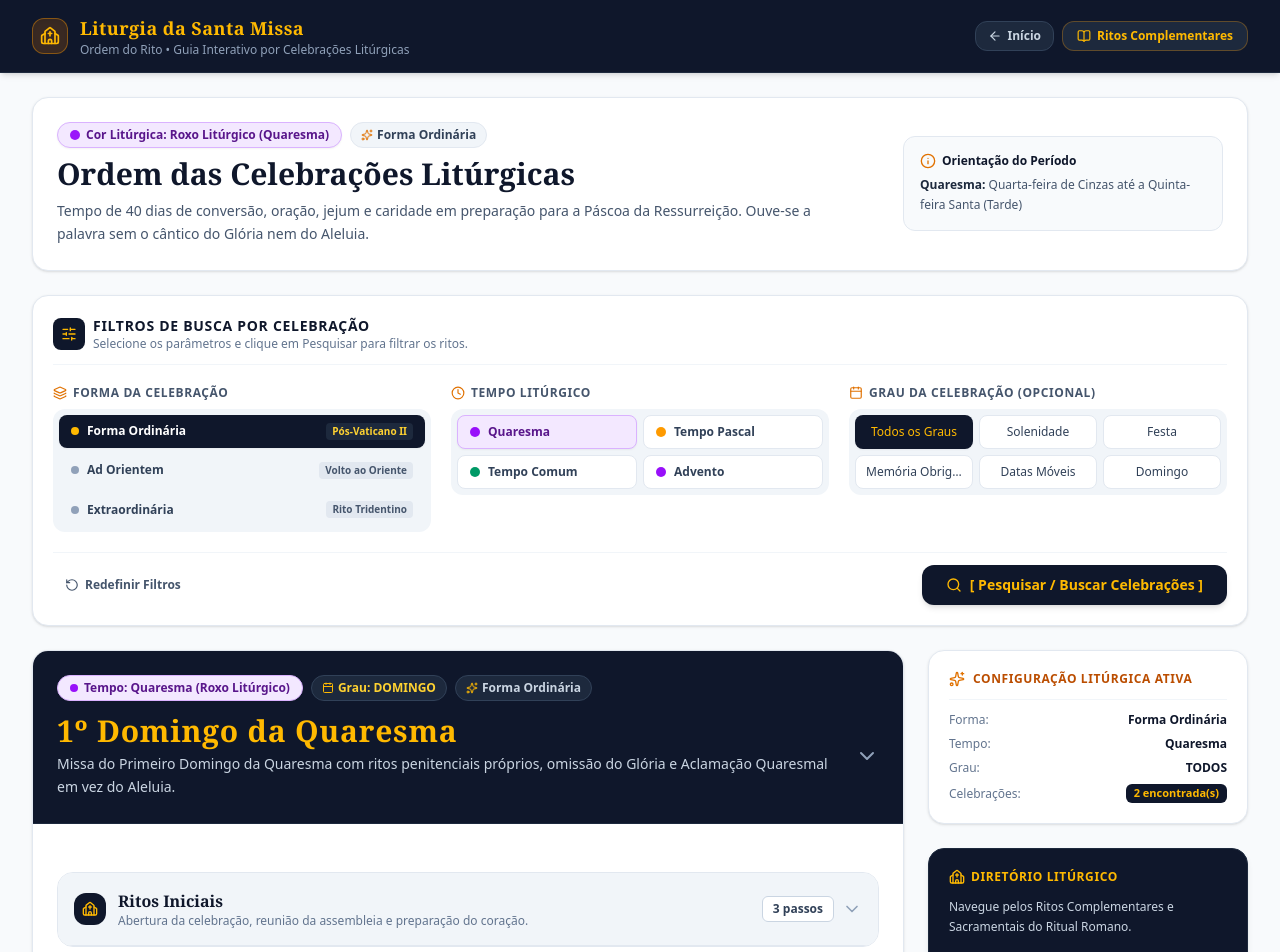
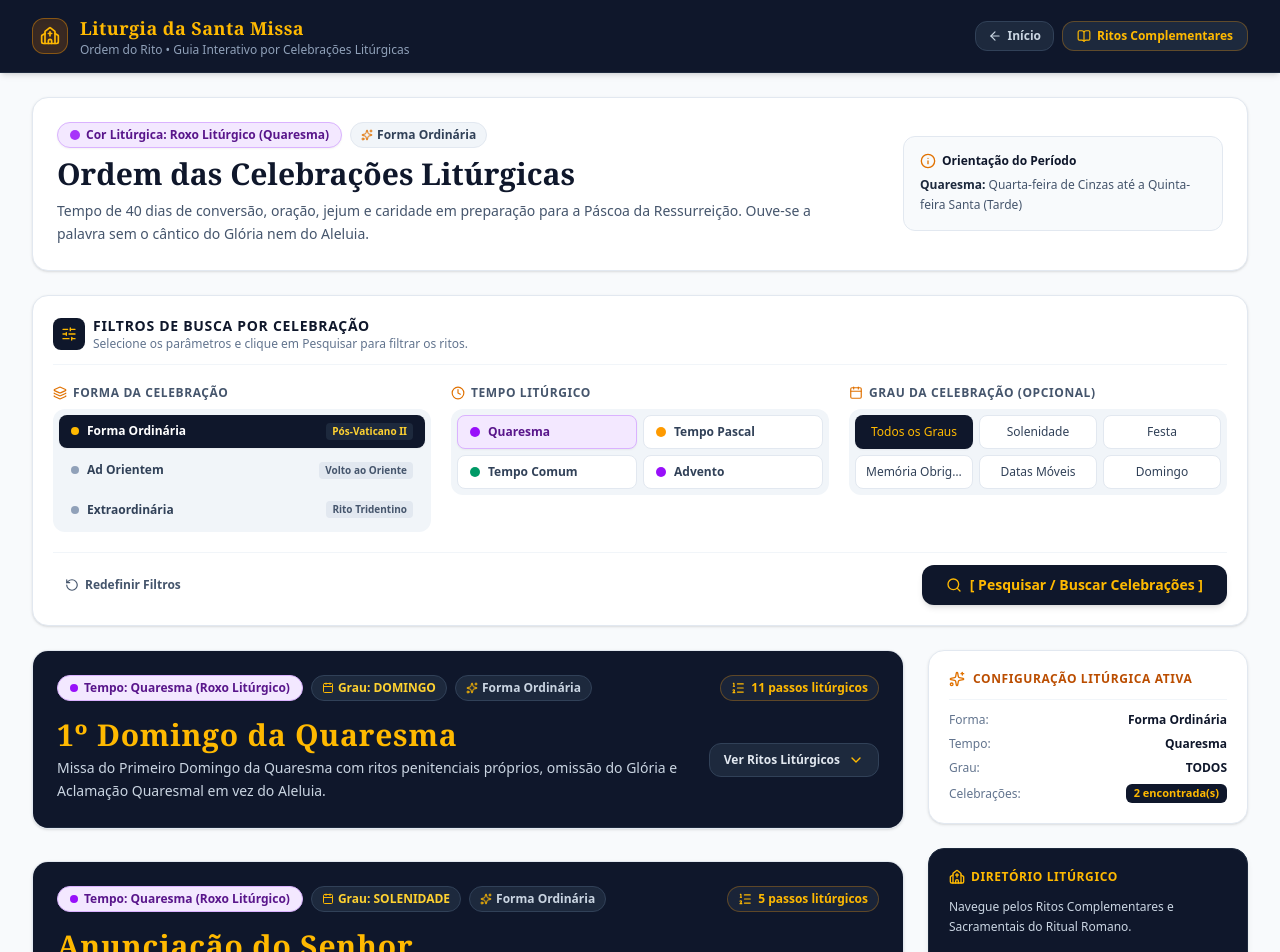
Before and after one commit to Marcelo-Augustovs/pnsf-liturgia-manager, a Next.js app: page /ritos in a window 1280 px wide. Shown: the top 952 px of the page. Built offline with nearby package versions, Linux system fonts and the light colour scheme.

Commit message:
feat: criado novo accordion(principal) e melhoria na Ux. style: ajuste na Ui relacionado a Ux

```diff
--- a/src/app/ritos/page.tsx
+++ b/src/app/ritos/page.tsx
@@ -10,13 +10,10 @@ import {
   GRUPOS_RITO_INFO
 } from '@/data/ritosMissaData';
 import {
-  FormaCelebracao,
-  TempoLiturgico,
   GrauCelebracao,
   GrupoRito,
-  PassoRito,
   Celebracao,
-  FiltrosMissa
+  FiltrosMissa,
 } from '@/types/ritosMissa';
 import { MediaRenderer } from '@/components/MediaRenderer';
 import { DynamicIcon } from '@/components/DynamicIcon';
@@ -27,7 +24,6 @@ import {
   Clock,
   Sparkles,
   ChevronDown,
-  ChevronUp,
   Church,
   CheckCircle2,
   Filter,
@@ -420,17 +416,26 @@ export default function RitosMissaPage() {
                 const formaInfo = FORMAS_CELEBRACAO_OPTIONS.find((f) => f.id === celebracao.forma) || FORMAS_CELEBRACAO_OPTIONS[0];
                 const isCelebracaoOpen = openCelebracaoIds.has(celebracao.id);
 
+                // Cálculo dos metadados estatísticos da celebração
+                const totalPassosCelebracao =
+                  (celebracao.ritos?.iniciais?.length || 0) +
+                  (celebracao.ritos?.palavra?.length || 0) +
+                  (celebracao.ritos?.eucaristica?.length || 0) +
+                  (celebracao.ritos?.finais?.length || 0);
+
                 return (
                   <article
                     key={celebracao.id}
-                    className="bg-white border border-slate-200 rounded-2xl shadow-sm hover:shadow-md transition-all overflow-hidden space-y-6"
+                    className="bg-white border border-slate-200 rounded-2xl shadow-sm hover:shadow-md transition-all overflow-hidden"
                   >
-                    {/* Cabeçalho do Card Principal da Celebração */}
+                    {/* Cabeçalho do Card Principal da Celebração (Accordion Pai) */}
                     <button
                       type="button"
                       onClick={() => toggleCelebracao(celebracao.id)}
-                      className="w-full bg-slate-900 text-white p-5 sm:p-6 border-b border-slate-800 space-y-3 text-left"
+                      className="w-full bg-slate-900 hover:bg-slate-850 text-white p-5 sm:p-6 transition-colors space-y-4 text-left border-b border-slate-800 cursor-pointer group"
+                      aria-expanded={isCelebracaoOpen}
                     >
+                      <div className="flex flex-wrap items-center justify-between gap-3">
                         <div className="flex flex-wrap items-center gap-2">
                           {/* Liturgical Color Badge */}
                           <span
@@ -455,28 +460,47 @@ export default function RitosMissaPage() {
                           </span>
                         </div>
 
+                        {/* Badge de Contagem Total de Passos */}
+                        <span className="inline-flex items-center gap-1.5 px-2.5 py-1 rounded-full text-xs font-semibold bg-slate-800/80 text-amber-400 border border-amber-500/30">
+                          <ListOrdered className="w-3.5 h-3.5 text-amber-400" />
+                          <span>{totalPassosCelebracao} passos litúrgicos</span>
+                        </span>
+                      </div>
+
                       <div className="flex items-center justify-between gap-4">
-                        <div>
-                          <h2 className="text-2xl sm:text-3xl font-bold font-serif text-amber-400 tracking-wide">
+                        <div className="space-y-1">
+                          <h2 className="text-2xl sm:text-3xl font-bold font-serif text-amber-400 tracking-wide group-hover:text-amber-300 transition-colors">
                             {celebracao.nome}
                           </h2>
 
                           {celebracao.descricaoBreve && (
-                            <p className="text-slate-300 text-xs sm:text-sm leading-relaxed mt-1">
+                            <p className="text-slate-300 text-xs sm:text-sm leading-relaxed">
                               {celebracao.descricaoBreve}
                             </p>
                           )}
                         </div>
 
-                        {isCelebracaoOpen ? (
-                          <ChevronUp className="w-6 h-6 text-amber-400 flex-shrink-0" />
-                        ) : (
-                          <ChevronDown className="w-6 h-6 text-slate-400 flex-shrink-0" />
-                        )}
+                        {/* Indicador Visual do Accordion Pai */}
+                        <div className="flex items-center gap-2 px-3.5 py-2 rounded-xl bg-slate-800 border border-slate-700 text-xs font-semibold text-slate-200 group-hover:border-amber-500/40 group-hover:text-white transition-all flex-shrink-0">
+                          <span className="hidden sm:inline">
+                            {isCelebracaoOpen ? 'Recolher Ritos' : 'Ver Ritos Litúrgicos'}
+                          </span>
+                          <ChevronDown
+                            className={`w-4 h-4 text-amber-400 transition-transform duration-300 ease-in-out ${isCelebracaoOpen ? 'rotate-180' : 'rotate-0'
+                              }`}
+                          />
                         </div>
-
+                      </div>
                     </button>
 
+                    {/* WRAPPER COM ANIMAÇÃO SUAVE DE EXPANSÃO/RECOLHIMENTO DO ACCORDION PAI */}
+                    <div
+                      className={`grid transition-all duration-300 ease-in-out ${isCelebracaoOpen
+                        ? 'grid-rows-[1fr] opacity-100'
+                        : 'grid-rows-[0fr] opacity-0 overflow-hidden'
+                        }`}
+                    >
+                      <div className="overflow-hidden">
                         {/* CONTEÚDO DOS 4 GRANDES GRUPOS DE RITOS */}
                         <div className="p-5 sm:p-6 space-y-6">
                           {(['iniciais', 'palavra', 'eucaristica', 'finais'] as GrupoRito[]).map(
@@ -491,16 +515,20 @@ export default function RitosMissaPage() {
                               return (
                                 <section
                                   key={grupoKey}
-                              className="border border-slate-200 rounded-2xl overflow-hidden bg-slate-50/50 space-y-0"
+                                  className="border border-slate-200 rounded-2xl overflow-hidden bg-slate-50/50 space-y-0 shadow-2xs"
                                 >
-                              {/* ACCORDION DO GRUPO DE RITO */}
+                                  {/* ACCORDION DO GRUPO DE RITO (FILHO 1) */}
                                   <button
                                     type="button"
-                                onClick={() => toggleGroup(celebracao.id, grupoKey)}
+                                    onClick={(e) => {
+                                      e.stopPropagation();
+                                      toggleGroup(celebracao.id, grupoKey);
+                                    }}
                                     className="w-full bg-slate-100 hover:bg-slate-200/80 text-slate-900 p-4 font-bold flex items-center justify-between transition-all cursor-pointer text-left border-b border-slate-200"
+                                    aria-expanded={isGroupOpen}
                                   >
                                     <div className="flex items-center gap-3">
-                                  <div className="w-8 h-8 rounded-xl bg-slate-900 text-amber-400 flex items-center justify-center font-bold">
+                                      <div className="w-8 h-8 rounded-xl bg-slate-900 text-amber-400 flex items-center justify-center font-bold shadow-xs">
                                         <DynamicIcon name={grupoInfo.iconName} className="w-4 h-4" />
                                       </div>
                                       <div>
@@ -517,16 +545,21 @@ export default function RitosMissaPage() {
                                       <span className="px-2.5 py-1 rounded-md bg-white border border-slate-300 text-slate-700 text-xs font-semibold">
                                         {passosDoGrupo.length} passos
                                       </span>
-                                  {isGroupOpen ? (
-                                    <ChevronUp className="w-5 h-5 text-amber-600" />
-                                  ) : (
-                                    <ChevronDown className="w-5 h-5 text-slate-400" />
-                                  )}
+                                      <ChevronDown
+                                        className={`w-5 h-5 text-amber-600 transition-transform duration-300 ${isGroupOpen ? 'rotate-180 text-amber-600' : 'rotate-0 text-slate-400'
+                                          }`}
+                                      />
                                     </div>
                                   </button>
 
-                              {/* LISTA DOS PASSOS DO GRUPO (Renderização Condicional mantendo dados na memória) */}
-                              {isGroupOpen && (
+                                  {/* LISTA DOS PASSOS DO GRUPO COM TRANSIÇÃO SUAVE */}
+                                  <div
+                                    className={`grid transition-all duration-300 ease-in-out ${isGroupOpen
+                                      ? 'grid-rows-[1fr] opacity-100'
+                                      : 'grid-rows-[0fr] opacity-0 overflow-hidden'
+                                      }`}
+                                  >
+                                    <div className="overflow-hidden">
                                       <div className="p-4 sm:p-5 space-y-4">
                                         {passosDoGrupo.map((passo) => {
                                           const stepKeyId = `${celebracao.id}-${passo.id}`;
@@ -555,18 +588,21 @@ export default function RitosMissaPage() {
                                                   )}
                                                 </div>
 
-                                          {/* BOTÃO EXPANDIR / RECOLHER PASSO INDIVIDUAL */}
+                                                {/* BOTÃO EXPANDIR / RECOLHER PASSO INDIVIDUAL (FILHO 2) */}
                                                 <button
                                                   type="button"
-                                            onClick={() => toggleStep(celebracao.id, passo.id)}
+                                                  onClick={(e) => {
+                                                    e.stopPropagation();
+                                                    toggleStep(celebracao.id, passo.id);
+                                                  }}
                                                   className="px-3 py-1.5 rounded-xl bg-slate-100 hover:bg-slate-200 text-slate-700 text-xs font-semibold flex items-center gap-1.5 transition-all cursor-pointer flex-shrink-0"
+                                                  aria-expanded={isStepOpen}
                                                 >
                                                   <span>{isStepOpen ? 'Recolher' : 'Detalhes'}</span>
-                                            {isStepOpen ? (
-                                              <ChevronUp className="w-3.5 h-3.5 text-amber-600" />
-                                            ) : (
-                                              <ChevronDown className="w-3.5 h-3.5 text-slate-400" />
-                                            )}
+                                                  <ChevronDown
+                                                    className={`w-3.5 h-3.5 transition-transform duration-300 ${isStepOpen ? 'rotate-180 text-amber-600' : 'rotate-0 text-slate-400'
+                                                      }`}
+                                                  />
                                                 </button>
                                               </div>
 
@@ -577,8 +613,14 @@ export default function RitosMissaPage() {
                                                 </p>
                                               )}
 
-                                        {/* CONTEÚDO DETALHADO DO PASSO (Exibido apenas quando isStepOpen === true) */}
-                                        {isStepOpen && (
+                                              {/* CONTEÚDO DETALHADO DO PASSO COM TRANSIÇÃO SUAVE */}
+                                              <div
+                                                className={`grid transition-all duration-300 ease-in-out ${isStepOpen
+                                                  ? 'grid-rows-[1fr] opacity-100'
+                                                  : 'grid-rows-[0fr] opacity-0 overflow-hidden'
+                                                  }`}
+                                              >
+                                                <div className="overflow-hidden">
                                                   <div className="space-y-4 pt-3 border-t border-slate-100">
 
                                                     {/* Rubrica Litúrgica Destaque */}
@@ -641,16 +683,20 @@ export default function RitosMissaPage() {
                                                     )}
 
                                                   </div>
-                                        )}
+                                                </div>
+                                              </div>
                                             </article>
                                           );
                                         })}
                                       </div>
-                              )}
+                                    </div>
+                                  </div>
                                 </section>
                               );
                             }
                           )}
+                        </div>
+                      </div>
                     </div>
                   </article>
                 );
```
Lines whose indentation alone changed are shown as unchanged.
